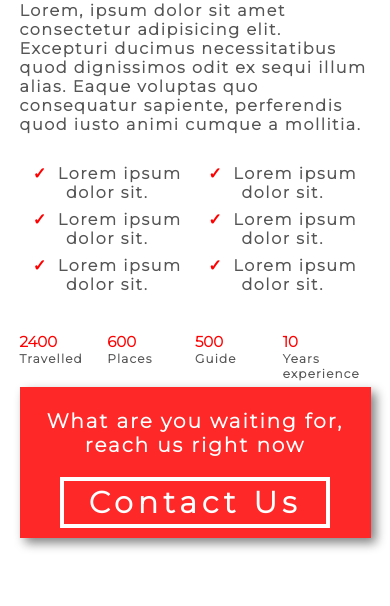
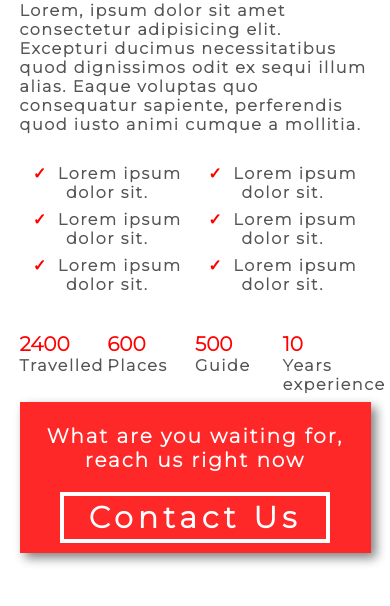
Before and after one commit to tajeshwar007/Project1-Frontend, a plain HTML site: page about.html in a window 390 px wide. Shown: the part 238-844 px from the top of the page. Drawn offline with Linux system fonts and the light colour scheme.

Commit message:
Minor Changes in Responsiveness

```diff
--- a/CSS/style.css
+++ b/CSS/style.css
@@ -477,15 +477,15 @@ background: #fff;
 }
 
 /* <<<<<<<<<<<<<<<<<<<<<<<<<<<<<<<<<<<<<<MEDIA QUERIES>>>>>>>>>>>>>>>>>>>>>>>>>> */
-@media (max-width:500px){
+@media (max-width:420px){
    .counts .count-item p
   {
-     font-size: 1.2rem;
+     font-size: 1.6rem;
   }
 
     .counts .count-item span
      {
-        font-size: 1.5rem;
+        font-size: 2rem;
      }
 }
 
@@ -495,7 +495,6 @@ html
 {
     font-size: 50%;
 }
-
 
 .navbar .nav-items .nav-items .logo{
     float: none;
@@ -627,7 +626,7 @@ html{
 
 }
 
-@media (orientation:landscape) and (max-width:900px) {
+@media (orientation:landscape) and (max-width:640px) {
 
 .header-content .lg-heading{
     display: none;
```
